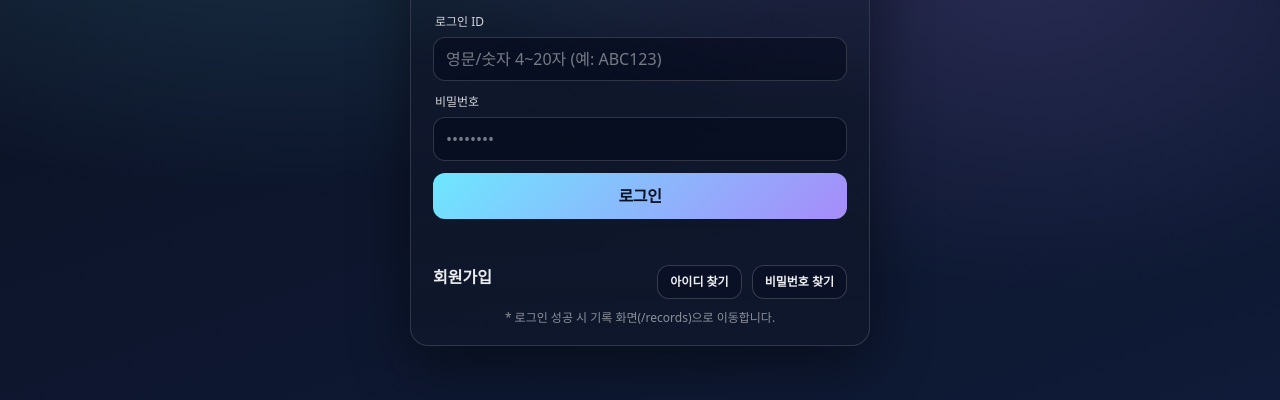
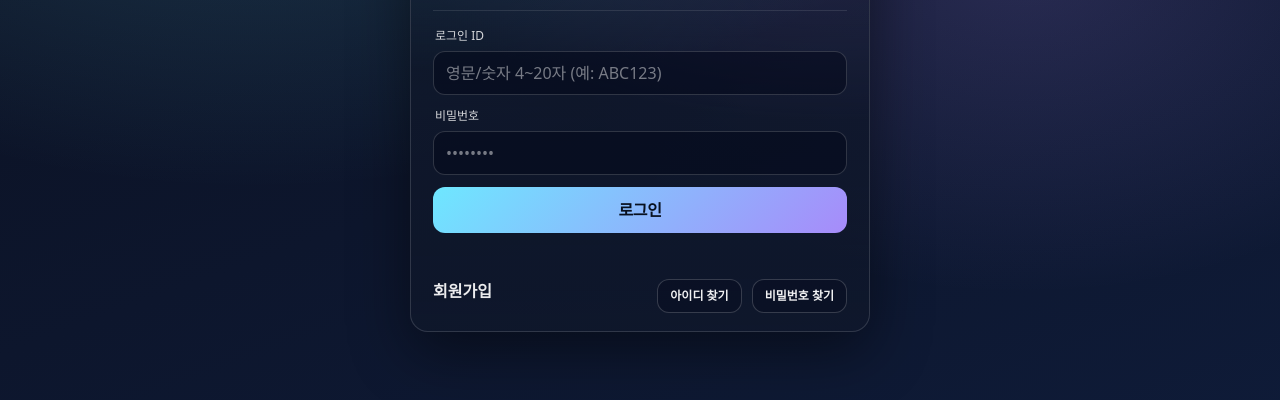
Before and after one commit to dbdlgus2-dot/Navi, a plain HTML site: page web/login.html in a window 1280 px wide. Shown: the part 276-676 px from the top of the page. Drawn offline with nearby package versions, Linux system fonts and the light colour scheme.

Commit message:
chore: deploy 2026-01-01 20:01:09

```diff
--- a/web/login.html
+++ b/web/login.html
@@ -55,8 +55,6 @@
           </div>
         </div>
       </form>
-
-      <div class="hint">* 로그인 성공 시 기록 화면(/records)으로 이동합니다.</div>
     </div>
   </div>
 
```
